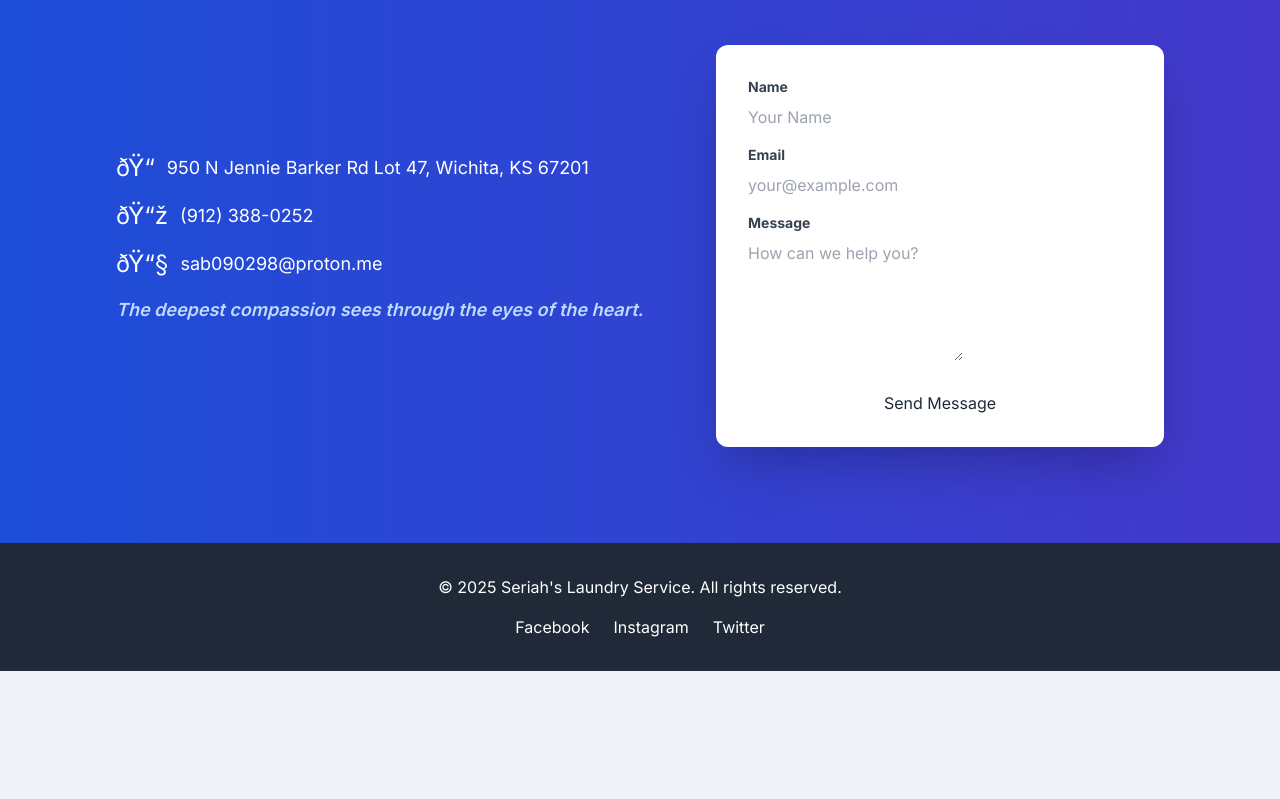
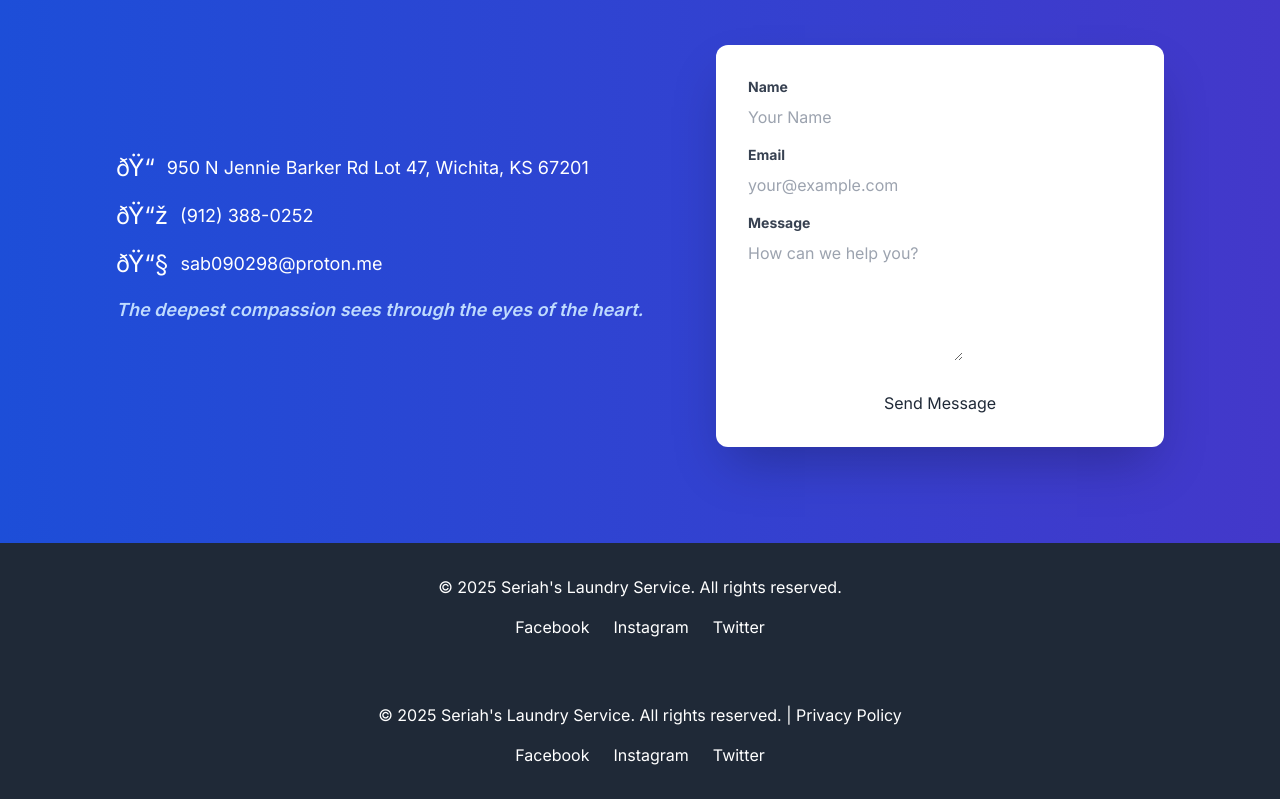
Before and after one commit to sab090298/sab090298.github.io, a plain HTML site: page index.html in a window 1280 px wide. Shown: the part 2647-3446 px from the top of the page. Before the commit the page ends 3318 px from the top, so only its background shows below. Drawn offline with nearby package versions, Linux system fonts and the light colour scheme.

Commit message:
Add files via upload

```diff
--- a/index.html
+++ b/index.html
@@ -218,6 +218,16 @@
             </div>
         </div>
     </footer>
+<footer class="bg-gray-800 text-white py-8">
+    <div class="container mx-auto px-6 text-center">
+        <p>&copy; 2025 Seriah's Laundry Service. All rights reserved. | <a href="privacy-policy.html" class="hover:text-blue-400 transition duration-200">Privacy Policy</a></p>
+        <div class="flex justify-center space-x-6 mt-4">
+            <a href="#" class="hover:text-blue-400 transition duration-200">Facebook</a>
+            <a href="#" class="hover:text-blue-400 transition duration-200">Instagram</a>
+            <a href="#" class="hover:text-blue-400 transition duration-200">Twitter</a>
+        </div>
+    </div>
+</footer>
 
 </body>
 </html>
```
